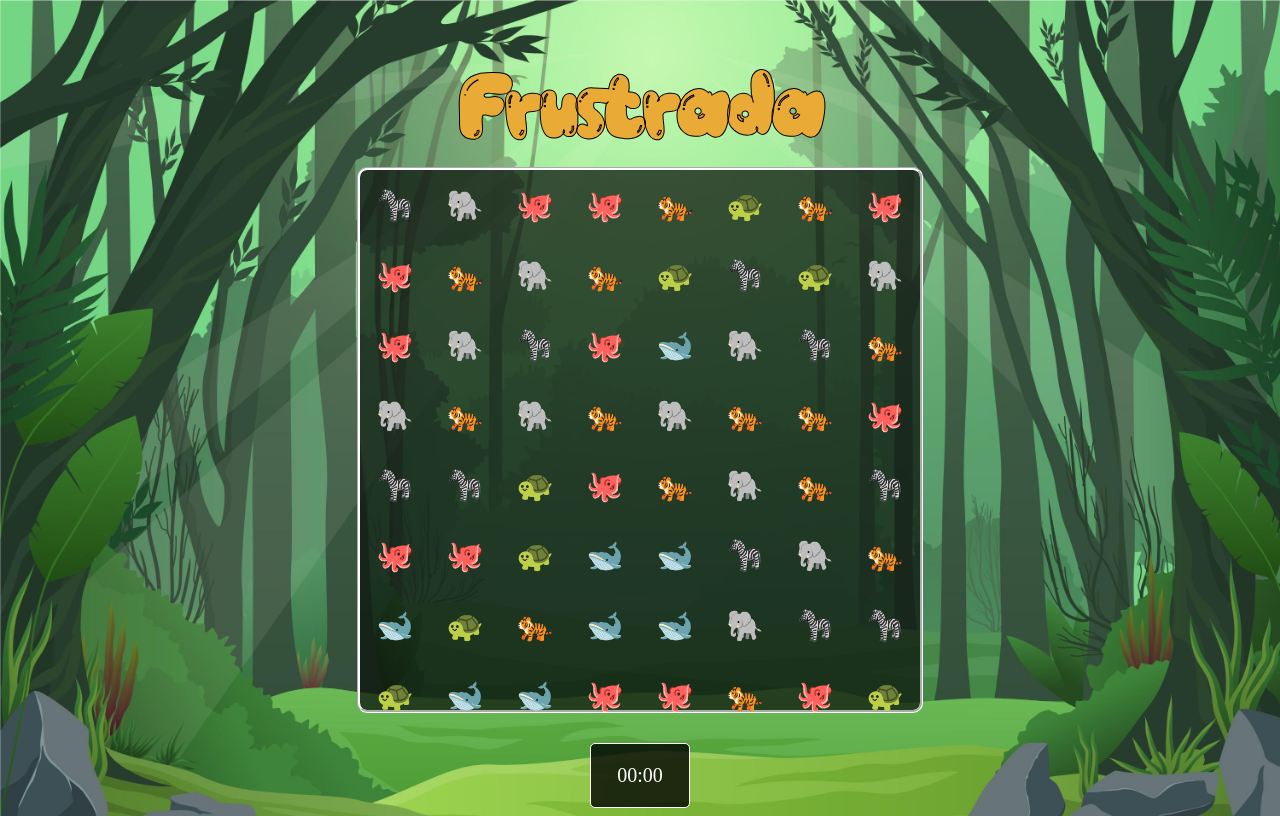
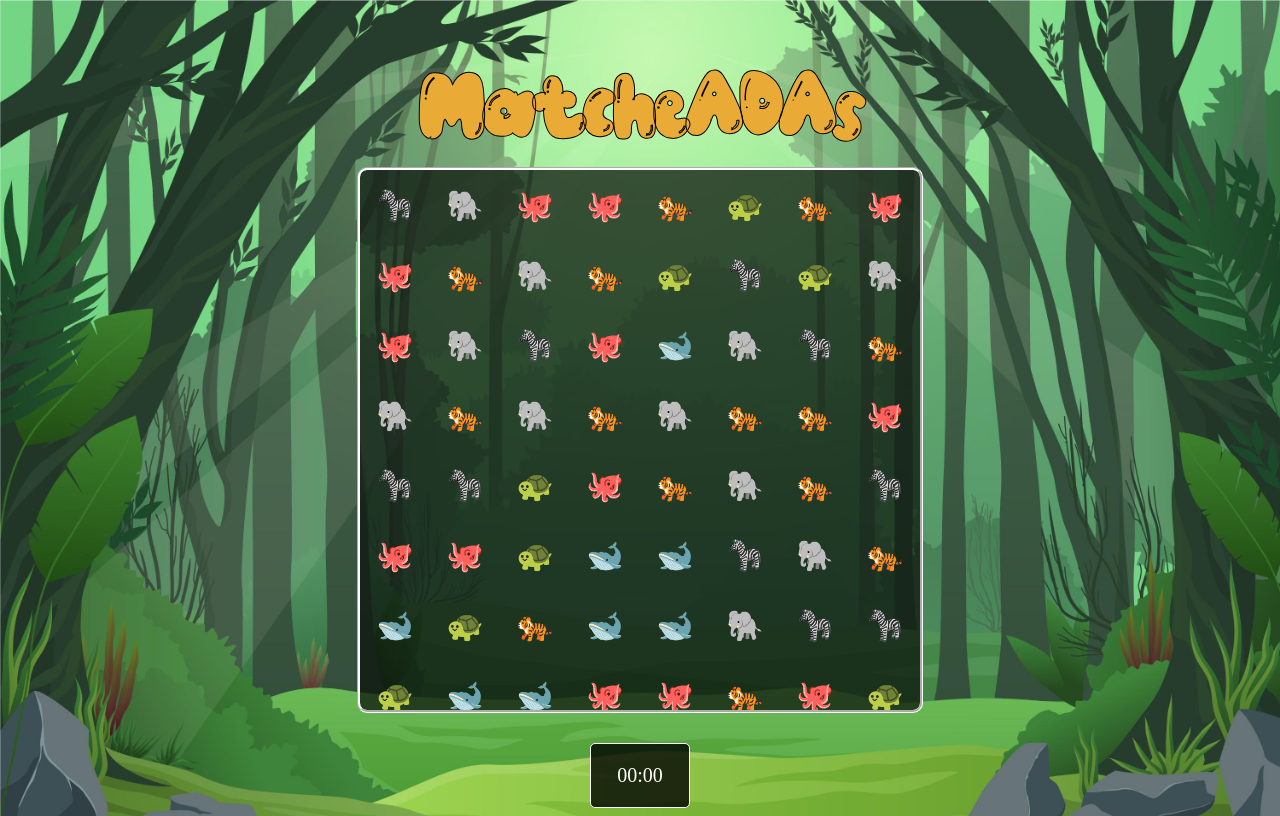
Before and after one commit to Celinesco/MatcheADAs, a plain HTML site: page index.html in a window 1280 px wide. Drawn offline with Linux system fonts and the light colour scheme.

Commit message:
cambio de titulo

```diff
--- a/index.html
+++ b/index.html
@@ -8,7 +8,7 @@
     <title>MatcheADAs</title>
 </head>
 <body>
-    <h1>Frustrada</h1>
+    <h1>MatcheADAs</h1>
 
     <div class="main-container" id="grilla"></div>
 
--- a/main.js
+++ b/main.js
@@ -270,11 +270,8 @@ const vaciarMatches = (matriz) => {
     setTimeout (()=> {
       if(verificarSiHayMatches(grilla)) {
         vaciarMatches(grilla)
-
       }
     },1500)
-
-
 }
 
 
--- a/style.css
+++ b/style.css
@@ -38,6 +38,7 @@ body {
     flex-wrap: wrap;
     border-radius: 10px;
     border: 3px groove white;
+    overflow: hidden;
 }
 
 .main-container div {
```
